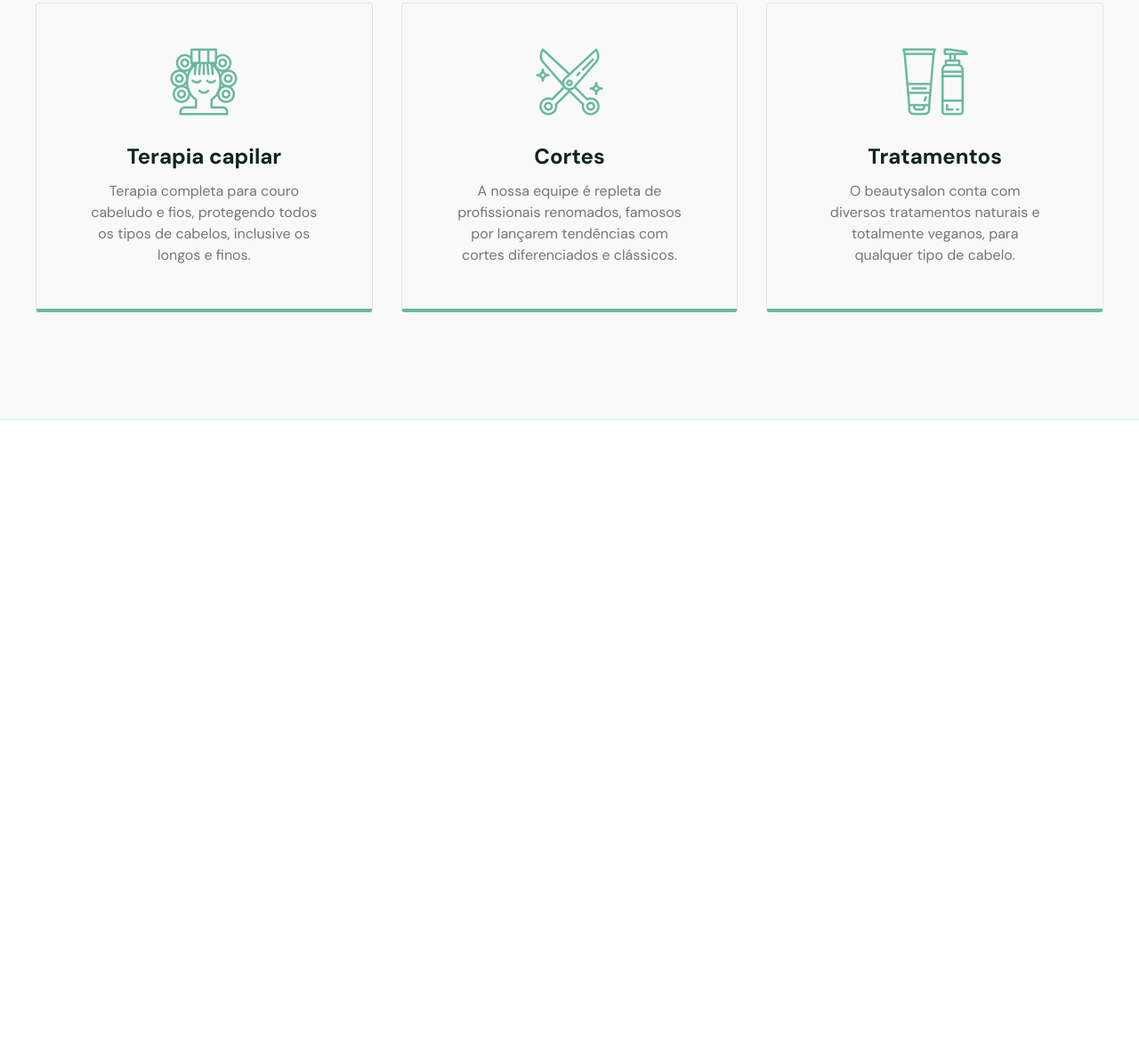
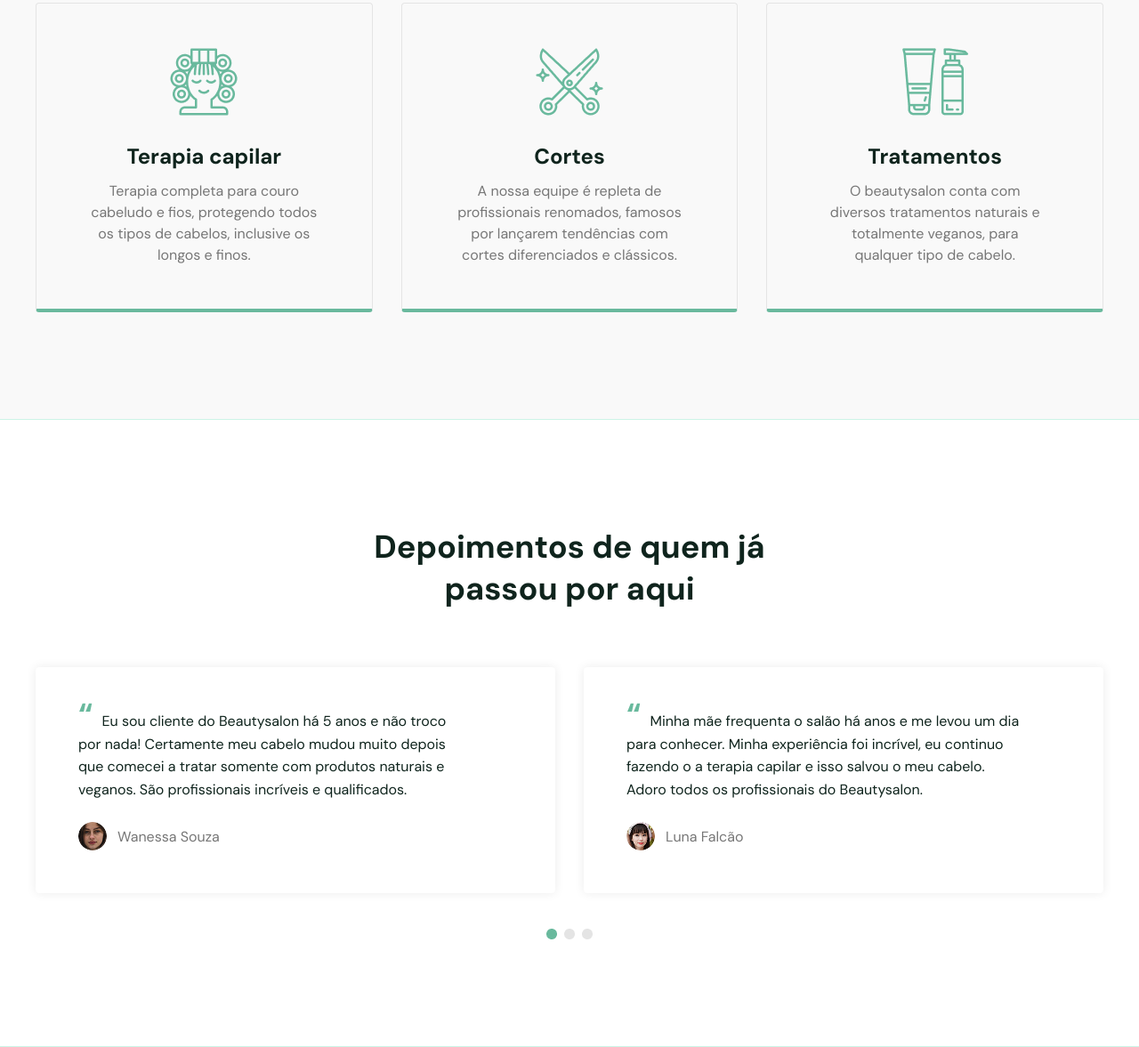
Before and after one commit to DragoPeek/projectw4h1, a plain HTML site: page index.html in a window 1280 px wide. Shown: the part 1628-2805 px from the top of the page at 89% size. Before the commit the page ends 2100 px from the top, so only its background shows below. Drawn offline with Linux system fonts and the light colour scheme.

Commit message:
Section 4

```diff
--- a/index.html
+++ b/index.html
@@ -102,5 +102,47 @@
     </section>
     </div>
 <!-------------------------------sec4------------->
+<div class="head-sec4">
+    <section class="sec4">
+        <div class="sec4-top">
+            <h2>Depoimentos de quem já passou por aqui</h2>
+        </div>
+
+        <div class="box4">
+            <div class="box4-card">
+                <p>
+                    <span class="box4-text">“</span>
+                     Eu sou cliente do Beautysalon há 5 anos e não troco <br>
+                     por nada! Certamente meu cabelo mudou muito depois <br>
+                      que comecei a tratar somente com produtos naturais e  <br>
+                      veganos. São profissionais incríveis e qualificados.
+                </p>
+                <div class="zeg">
+                    <img src="./img/32.png" alt="">
+                    <span>Wanessa Souza</span>
+                </div>
+            </div>
+
+            <div class="box4-card">
+                <p>
+                    <span class="box4-text">“</span>
+                    Minha mãe frequenta o salão há anos e me levou um dia <br>
+                    para conhecer. Minha experiência foi incrível, eu continuo <br>
+                    fazendo o a terapia capilar e isso salvou o meu cabelo. <br>
+                     Adoro todos os profissionais do Beautysalon.
+                </p>
+                <div class="zeg">
+                    <img src="./img/31.png" alt="">
+                    <span>Luna Falcão</span>
+                </div>
+            </div>
+        </div>
+
+        <div class="dots">
+            <img src="./img/1.png" alt="">
+        </div>
+    </section>
+</div>
+<!-----------------------sec5---------------------->
 </body>
 </html>
--- a/style.css
+++ b/style.css
@@ -314,3 +314,103 @@ header{
         padding: 80px 20px;
     }
 }
+/*----------------------sec4-----------------*/
+.head-sec4 {
+    border-bottom: 1px solid #CCF4E6;
+}
+
+.sec4 {
+    max-width: 1200px;
+    margin: auto;
+    padding: 120px 20px;
+}
+
+.sec4-top {
+    max-width: 480px;
+    margin: 0 auto 64px;
+    text-align: center;
+}
+
+.sec4-top h2 {
+    font-family: "DM Sans", sans-serif;
+    font-size: 36px;
+    font-weight: 700;
+    line-height: 1.3;
+    color: #0F241D;
+    margin: 0;
+}
+
+.box4 {
+    display: flex;
+    justify-content: space-between;
+    gap: 32px;
+}
+
+.box4-card{
+    flex: 1;
+    background-color: #FFFFFF;
+    padding: 48px;
+    border-radius: 4px;
+    box-shadow: 0 0 12px rgba(0, 0, 0, 0.08);
+    display: flex;
+    flex-direction: column;
+    justify-content: space-between;
+}
+
+.box4-card p{
+    font-family: "DM Sans", sans-serif;
+    font-size: 16px;
+    line-height: 1.6;
+    color: #0F241D;
+    margin: 0 0 24px 0;
+}
+
+.box4-text {
+    color: #69B99D;
+    font-size: 36px;
+    font-weight: 700;
+    line-height: 0;
+    margin-right: 6px;
+}
+
+.zeg {
+    display: flex;
+    align-items: center;
+    gap: 12px;
+}
+
+.zeg img {
+    width: 32px;
+    height: 32px;
+    border-radius: 50%;
+}
+
+.zeg span {
+    font-family: "DM Sans", sans-serif;
+    font-size: 16px;
+    color: #767676;
+}
+
+.dots {
+    display: flex;
+    justify-content: center;
+    margin-top: 40px;
+}
+
+.dots img {
+    display: block;
+}
+
+@media (max-width: 500px) {
+    .box4 {
+        flex-direction: column;
+    }
+
+    .box4-card{
+        padding: 32px 24px;
+    }
+
+    .sec4 {
+        padding: 80px 20px;
+    }
+}
```
Also changed, not shown: img/1.png (added), img/31.png (added), img/32.png (added).
